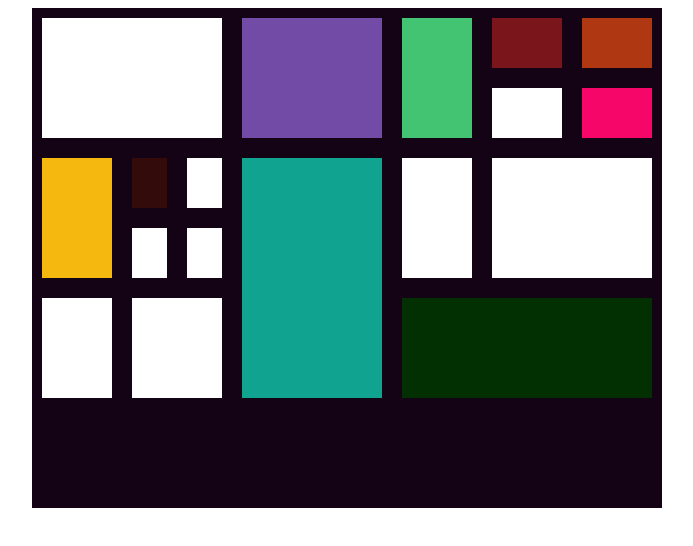
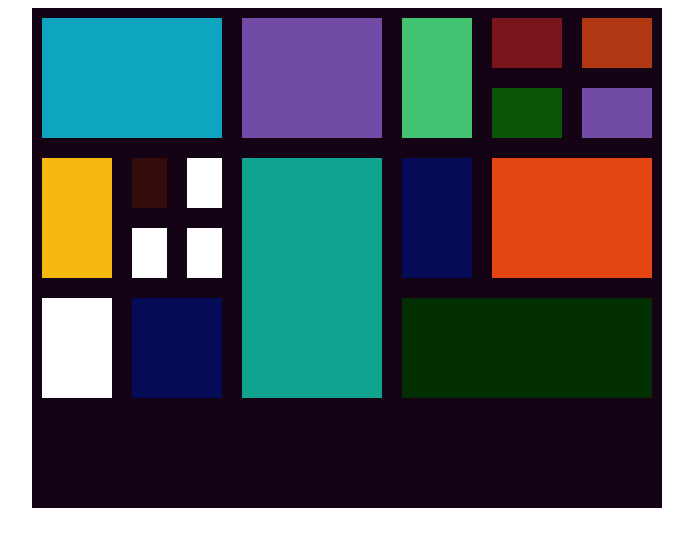
Before and after one commit to OmerShireen/windows8.github.io, a plain HTML site: page index.html in a window 1280 px wide. Shown: the whole page, without its empty margins (293-986 px from the left). Drawn offline with Linux system fonts and the light colour scheme.

Commit message:
colors changed

```diff
--- a/index.html
+++ b/index.html
@@ -18,7 +18,7 @@
     margin: 10px;
  }
    .box1{
-    background-color: white;
+    background-color: rgb(13, 165, 192);
     grid-column: 1/5;
     grid-row: 1/3;
    }
@@ -43,12 +43,12 @@
     grid-row: 1/2;
    }
    .box6{
-    background-color: white;
+    background-color: rgb(11, 85, 8);
     grid-column: 11/13;
     grid-row: 2/3;
    }
    .box7{
-    background-color: rgb(247, 6, 106);
+    background-color: rgb(114, 75, 167);
     grid-column: 13/15;
     grid-row: 2/3;
    }
@@ -83,12 +83,12 @@
     grid-row: 3/7;
    }
    .box14{
-    background-color: white;
+    background-color: rgb(6, 11, 88);
     grid-column: 9/11;
     grid-row: 3/5;
    }
    .box15{
-    background-color: white;
+    background-color: rgb(230, 69, 20);
     grid-column: 11/15;
     grid-row: 3/5;
    }
@@ -98,7 +98,7 @@
     grid-row: 5/7;
    }
    .box17{
-    background-color: white;
+    background-color: rgb(6, 11, 88);
     grid-column: 3/5;
     grid-row: 5/7;
    }
```
